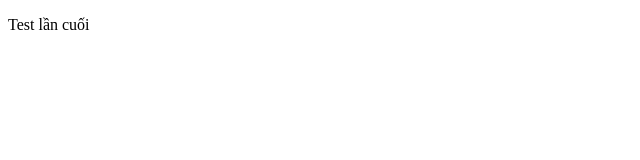
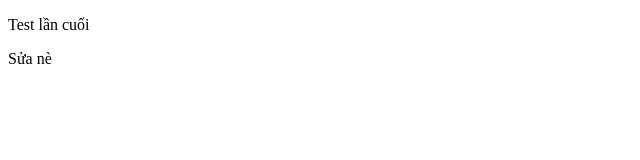
Before and after one commit to ngoNguyenTruongAn/TestGitLanCuoi, a plain HTML site: page index.html in a window 1280 px wide. Shown: the full height of the page, 0-640 px from the left. Drawn offline with Linux system fonts and the light colour scheme.

Commit message:
Update index.html

```diff
--- a/index.html
+++ b/index.html
@@ -7,5 +7,6 @@
 </head>
 <body>
     <p>Test lần cuối</p>
+    <p>Sửa nè</p>
 </body>
 </html>
```
